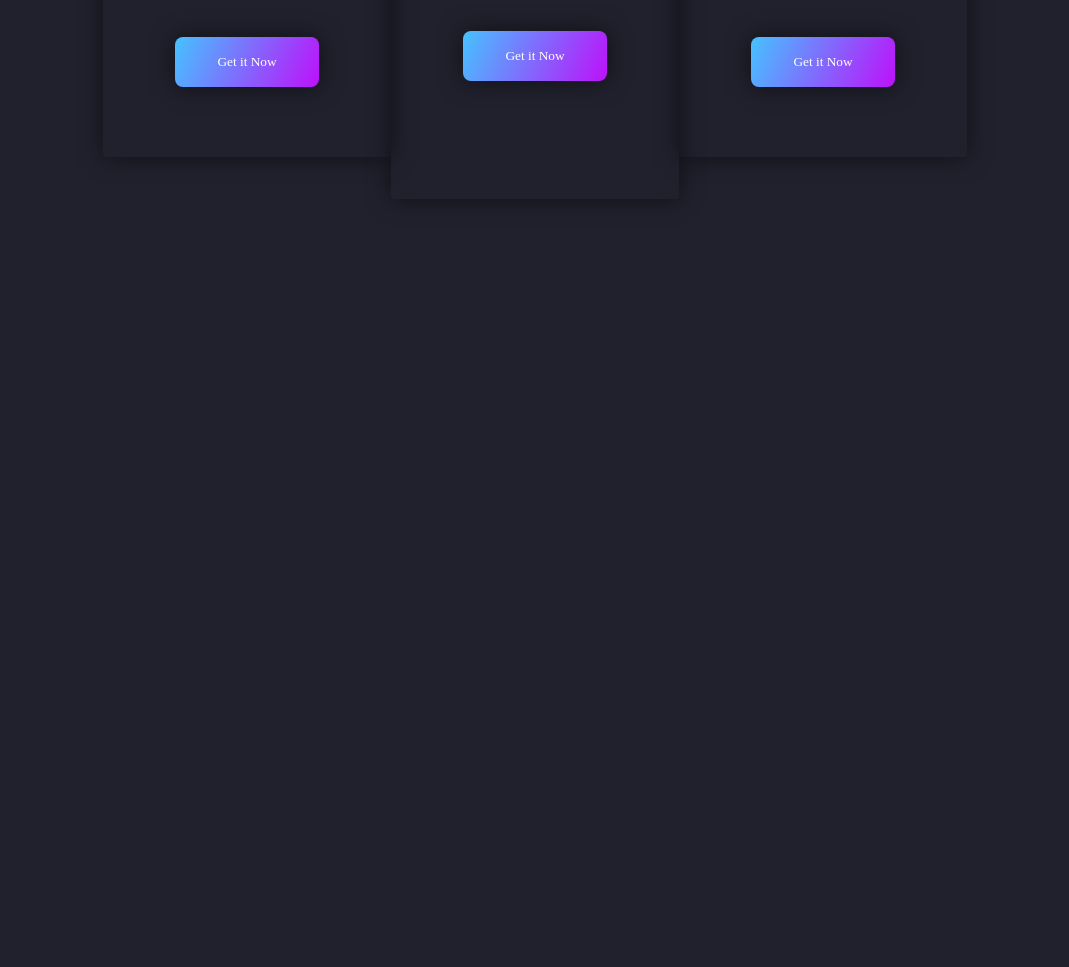
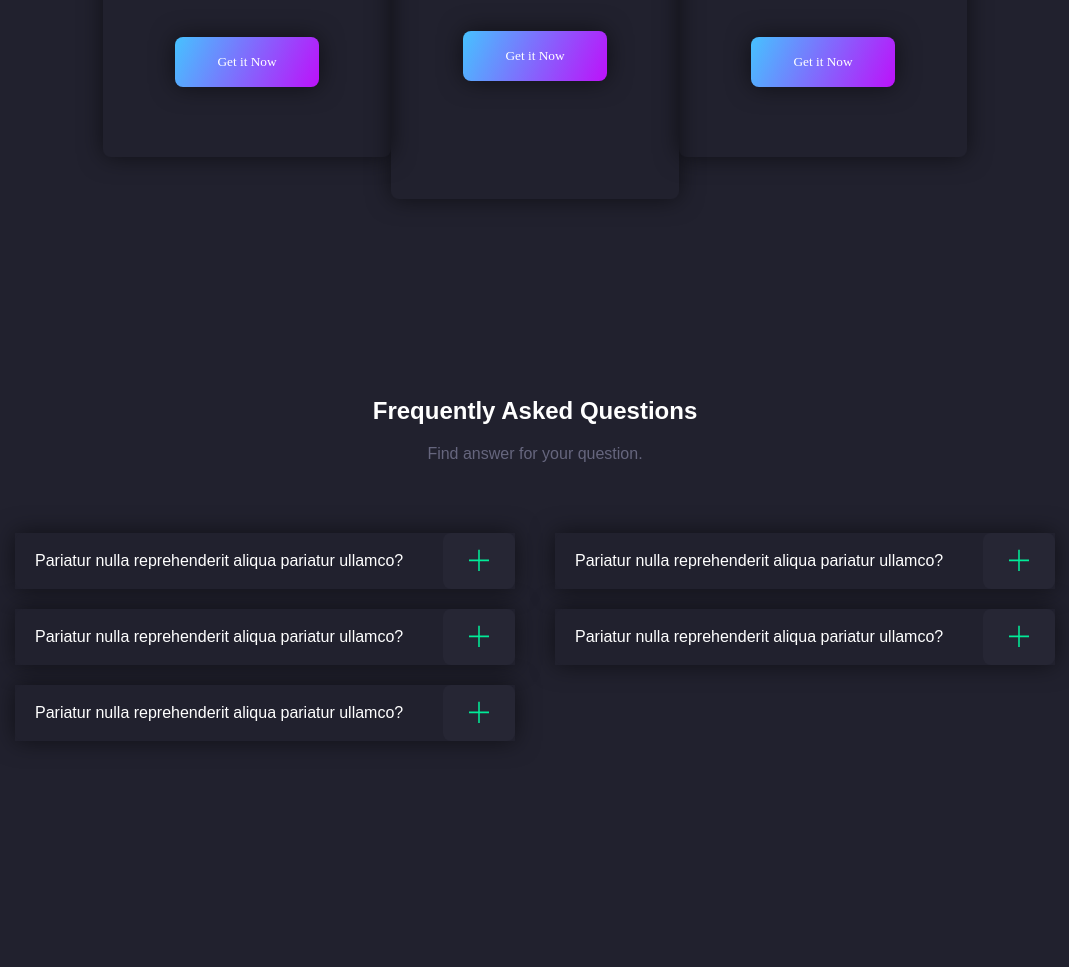
Before and after one commit to emkozuch/app-landingpage, a website built with Parcel: page src/index.html in a window 1280 px wide. Shown: the part 3908-4875 px from the top of the page, without its empty margins (105-1174 px from the left). Before the commit the page ends 4135 px from the top, so only its background shows below. Built offline with nearby package versions, Linux system fonts and the light colour scheme; a web font is replaced by a local one.

Commit message:
accordions expanding

```diff
--- a/src/index.html
+++ b/src/index.html
@@ -235,7 +235,8 @@
     <div id="pricing-section" class="pricing section">
         <div class="section-title-container">
             <h2 class="section-title">Transparent pricing</h2>
-            <p class="section-subtitle txt--dark">Our plans have everything you need to take your app to the next level. no hidden
+            <p class="section-subtitle txt--dark">Our plans have everything you need to take your app to the next level.
+                no hidden
                 fees</p>
         </div>
         <div class="time-period-choice-container">
@@ -296,6 +297,78 @@
             </div>
         </div>
     </div>
+    <div id="faq-section" class="faq section">
+        <div class="section-title-container">
+            <h2 class="section-title">Frequently Asked Questions</h2>
+            <p class="section-subtitle txt--dark">Find answer for your question.</p>
+        </div>
+        <div class="accordions-container">
+            <div class="left-column">
+                <div class="single-accordion-container with-shadow">
+                    <div class="accordion border--rounded">
+                        <div class="question-container">Pariatur nulla reprehenderit aliqua pariatur ullamco?</div>
+                        <div class="accordion-icon-container border--rounded"><img class="accordion-icon" src="./images/plus.svg"
+                                alt="accordion-icon">
+                        </div>
+                    </div>
+                    <div class="accordion-content">
+                        <p class="accordion-text txt--dark">Quis nisi reprehenderit elit duis.</p>
+                    </div>
+                </div>
+                <div class="single-accordion-container with-shadow">
+                    <div class="accordion border--rounded">
+                        <div class="question-container">Pariatur nulla reprehenderit aliqua pariatur ullamco?</div>
+                        <div class="accordion-icon-container border--rounded"><img class="accordion-icon" src="./images/plus.svg"
+                                alt="accordion-icon">
+                        </div>
+                    </div>
+                    <div class="accordion-content">
+                        <p class="accordion-text txt--dark">Voluptate consequat cupidatat nulla voluptate enim mollit amet commodo
+                            id
+                            ut
+                            reprehenderit esse labore labore.</p>
+                    </div>
+                </div>
+                <div class="single-accordion-container with-shadow">
+                    <div class="accordion border--rounded">
+                        <div class="question-container">Pariatur nulla reprehenderit aliqua pariatur ullamco?</div>
+                        <div class="accordion-icon-container border--rounded"><img class="accordion-icon" src="./images/plus.svg"
+                                alt="accordion-icon">
+                        </div>
+                    </div>
+                    <div class="accordion-content">
+                        <p class="accordion-text txt--dark">Quis cupidatat reprehenderit nisi minim.</p>
+                    </div>
+                </div>
+            </div>
+            <div class="right-column">
+                <div class="single-accordion-container with-shadow">
+                    <div class="accordion border--rounded">
+                        <div class="question-container">Pariatur nulla reprehenderit aliqua pariatur ullamco?</div>
+                        <div class="accordion-icon-container border--rounded"><img class="accordion-icon" src="./images/plus.svg"
+                                alt="accordion-icon">
+                        </div>
+                    </div>
+                    <div class="accordion-content">
+                        <p class="accordion-text txt--dark">Esse pariatur ea ipsum in cillum.</p>
+                    </div>
+                </div>
+                <div class="single-accordion-container with-shadow">
+
+                    <div class="accordion border--rounded">
+                        <div class="question-container">Pariatur nulla reprehenderit aliqua pariatur ullamco?</div>
+                        <div class="accordion-icon-container border--rounded"><img class="accordion-icon" src="./images/plus.svg"
+                                alt="accordion-icon">
+                        </div>
+                    </div>
+                    <div class="accordion-content">
+                        <p class="accordion-text txt--dark">Excepteur deserunt nostrud occaecat nostrud consequat sit.</p>
+                    </div>
+                </div>
+            </div>
+
+        </div>
+    </div>
 
     <script src="./scripts/index.js"></script>
 </body>
--- /dev/null
+++ b/src/scripts/accordion.js
@@ -0,0 +1,18 @@
+import plus from '../images/plus.svg'
+import minus from '../images/minus.svg'
+const accordion = document.getElementsByClassName('accordion')
+const accordionIcon = document.getElementsByClassName('accordion-icon')
+
+for (let i = 0; i < accordion.length; i++) {
+    accordion[i].addEventListener('click', function () {
+        this.classList.toggle('active')
+        const content = this.nextElementSibling
+        if (this.classList.contains("active")) {
+            content.style.maxHeight = content.scrollHeight + "px"
+            accordionIcon[i].src = minus
+        } else {
+            content.style.maxHeight = "0"
+            accordionIcon[i].src = plus
+        }
+    })
+}
--- a/src/scripts/index.js
+++ b/src/scripts/index.js
@@ -0,0 +1 @@
+import {accordion} from './accordion'
--- /dev/null
+++ b/src/styles/faq.scss
@@ -0,0 +1,53 @@
+.faq {
+  display: flex;
+  flex-direction: column;
+  .accordions-container {
+    display: flex;
+    flex-wrap: wrap;
+    justify-content: center;
+    & > div {
+      width: 50%;
+      min-width: 400px;
+    }
+    .single-accordion-container {
+      display: flex;
+      flex-direction: column;
+      margin: 20px;
+      &:last-of-type {
+        margin-bottom: 0;
+      }
+      .accordion {
+        display: flex;
+        height: 7vh;
+        cursor: pointer;
+        background-color: #21212e;
+        .question-container {
+          display: flex;
+          width: 85%;
+          align-items: center;
+          padding-left: 20px;
+        }
+        .accordion-icon-container {
+          width: 15%;
+          display: flex;
+          justify-content: center;
+          align-items: center;
+          background-color: #262634;
+          height: 100%;
+
+          img {
+            width: 29%;
+            height: 40%;
+          }
+        }
+      }
+      .accordion-content {
+        max-height: 0;
+        overflow: hidden;
+        transition: max-height 0.2s ease-out;
+        padding: 0px 20px;
+        text-align: justify;
+      }
+    }
+  }
+}
--- a/src/styles/main.scss
+++ b/src/styles/main.scss
@@ -3,9 +3,9 @@
 @import "./partners.scss";
 @import "./features.scss";
 @import "./pricing.scss";
+@import "./faq.scss";
 @import url("https://fonts.googleapis.com/css?family=Muli&display=swap");
 $txt-dark: #66667e;
-
 body {
   background-color: #21212e;
   font-family: "Muli", sans-serif;
@@ -19,7 +19,7 @@ body {
   box-shadow:  0 0 23px rgba(0, 0, 0, 0.54);
 }
 .border--rounded{
-  border-radius: 1%;
+  border-radius: 8px;
 }
 .section-title-container{
   text-align: center;
```
Also changed, not shown: src/images/minus.svg (added), src/images/plus.svg (added).
